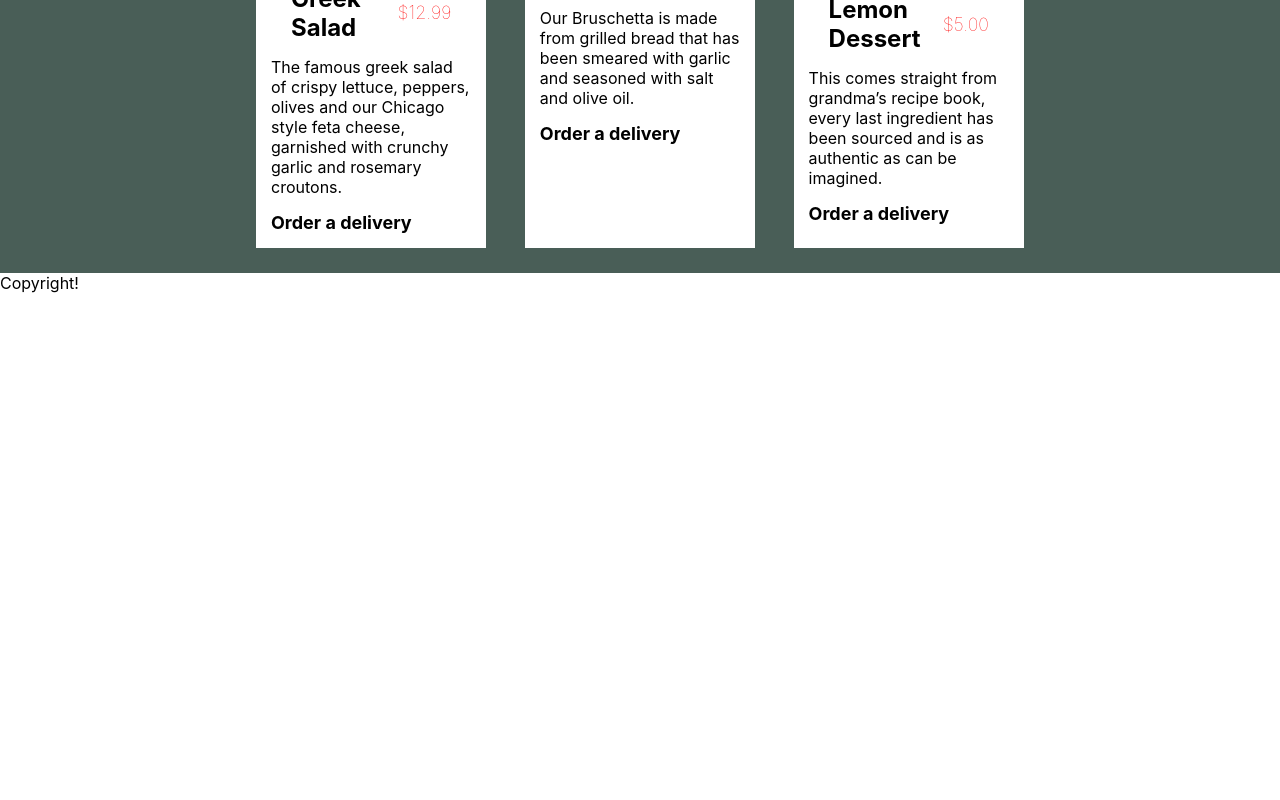
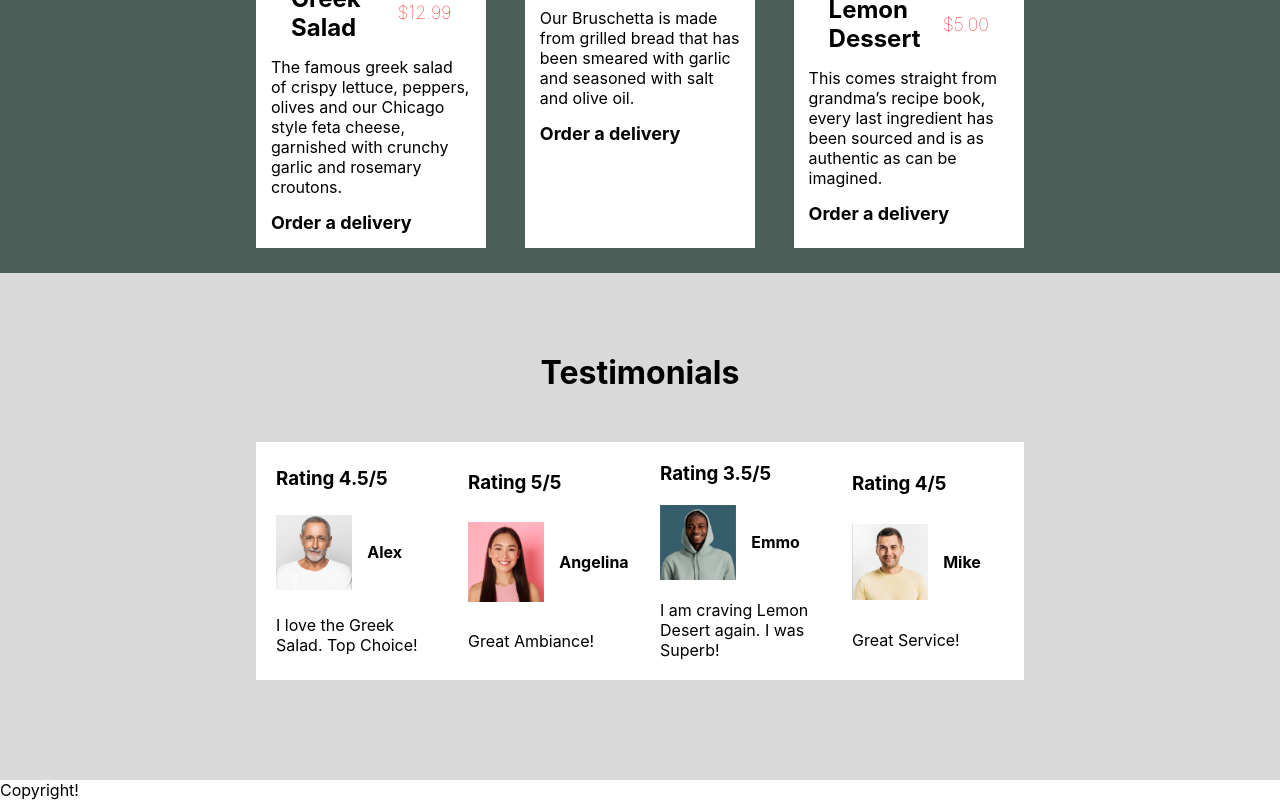
Before and after one commit to rahmat131/Little-Lemon, a React (Create React App) app: page / in a window 1280 px wide. Shown: the part 732-1532 px from the top of the page. Before the commit the page ends 1025 px from the top, so only its background shows below. Built offline with nearby package versions, Linux system fonts and the light colour scheme.

Commit message:
Added Testimonials

```diff
--- a/src/App.css
+++ b/src/App.css
@@ -184,3 +184,49 @@ Main{
     color: red
 
 }
+.Testmain{
+    display: flex;
+    flex-direction: column;
+    background: #D9D9D9;
+    align-items: center;
+    width: 100%;
+    padding: 80px 0;
+
+}
+.Testmain h1{
+    margin: 0 0 30px 0;
+}
+.Wrapper{
+    display: flex;
+    /* flex-direction: column; */
+    width: 60%;
+    justify-content: space-between;
+    /* border: 1px solid black; */
+    margin: 20px auto;
+
+}
+
+.Person{
+    display: flex;
+    flex-direction: column;
+    justify-content:space-evenly;
+    width: 20%;
+    /* border:  solid 1px red; */
+    background: white;
+    padding: 20px;
+    /* border: solid 1px gre; */
+}
+.Profile{
+    display: flex;
+    /* flex-direction: column; */
+    align-items: center;
+    justify-content: start;
+    /* border: 2px solid green; */
+    margin: 20px 0;
+}
+.Profile span{
+    margin: 0 10%;
+}
+.Profile img{
+    width: 50%;
+}
--- a/src/App.js
+++ b/src/App.js
@@ -2,6 +2,7 @@ import './App.css';
 import  Header from './Components/Header.js'
 import  Main from './Components/Main.js'
 import  Footer from './Components/Footer.js'
+import  Testimonials from './Components/Testimonials.js'
 
 function App() {
   return (
@@ -9,6 +10,7 @@ function App() {
     <div className="App">
      <Header/>
       <Main/>
+      <Testimonials/>
       <Footer/>
     </div>
   );
--- /dev/null
+++ b/src/Components/Testimonials.js
@@ -0,0 +1,46 @@
+import alex from './Images/1.jpg'
+import angelina from './Images/2.jpg'
+import emmo from './Images/3.jpg'
+import mike from './Images/4.jpg'
+function Testimonials() {
+    return (
+        <main class="Testmain">
+            <h1>Testimonials</h1>
+          <div class="Wrapper">
+            <div class="Person">
+                <h3>Rating 4.5/5</h3>
+                <div class="Profile">
+                    <img src={alex} alt="Description of my image" />
+                    <span><h4>Alex</h4></span>
+                </div>
+            <p>I love the Greek Salad. Top Choice!</p>
+            </div>
+            <div class="Person">
+                <h3>Rating 5/5</h3>
+                <div class="Profile">
+                    <img src={angelina} alt="Description of my image" />
+                    <span><h4>Angelina</h4></span>
+                </div>
+            <p>Great Ambiance!</p>
+            </div>
+            <div class="Person">
+                <h3>Rating 3.5/5</h3>
+                <div class="Profile">
+                    <img src={emmo} alt="Description of my image" />
+                    <span><h4>Emmo</h4></span>
+                </div>
+            <p>I am craving Lemon Desert again. I was Superb!</p>
+            </div>
+            <div class="Person">
+                <h3>Rating 4/5</h3>
+                <div class="Profile">
+                    <img src={mike} alt="Description of my image" />
+                    <span><h4>Mike</h4></span>
+                </div>
+            <p>Great Service!</p>
+            </div>
+          </div>
+        </main>
+    );
+  }
+  export default Testimonials;
```
